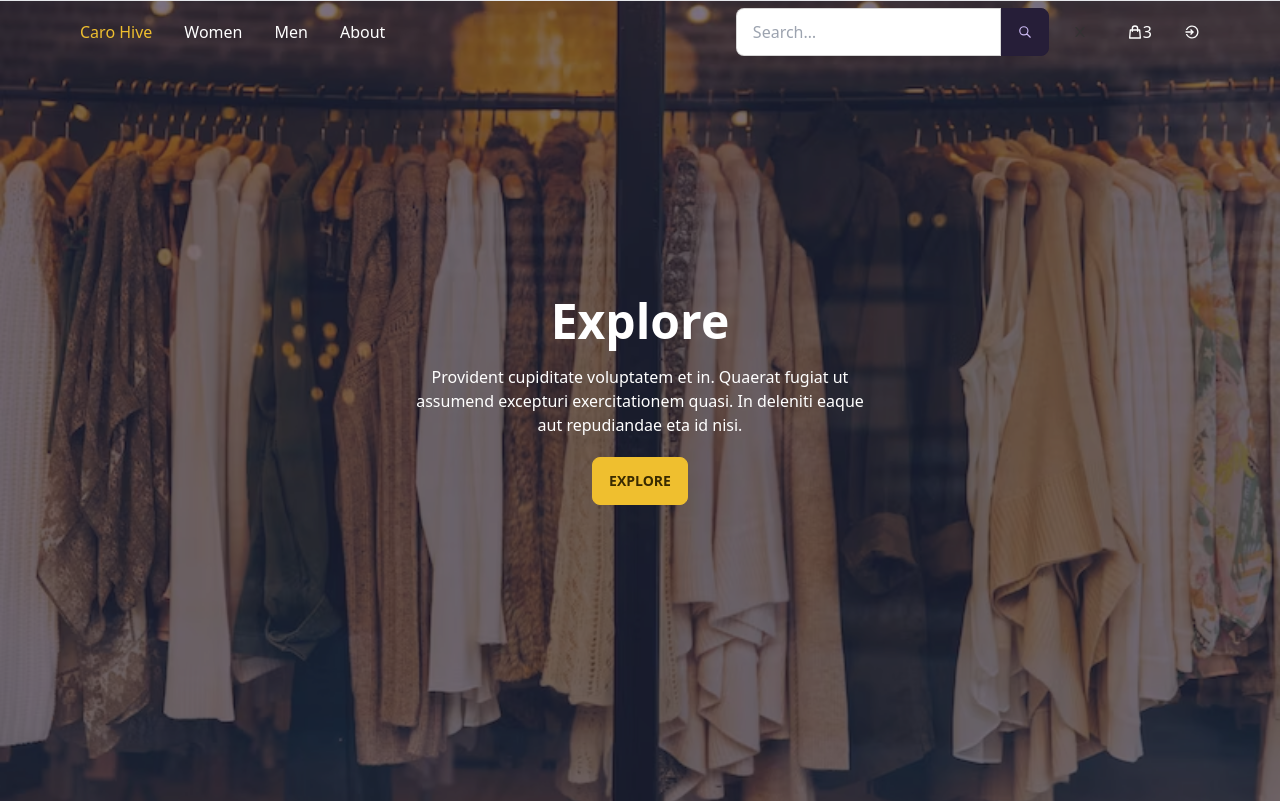
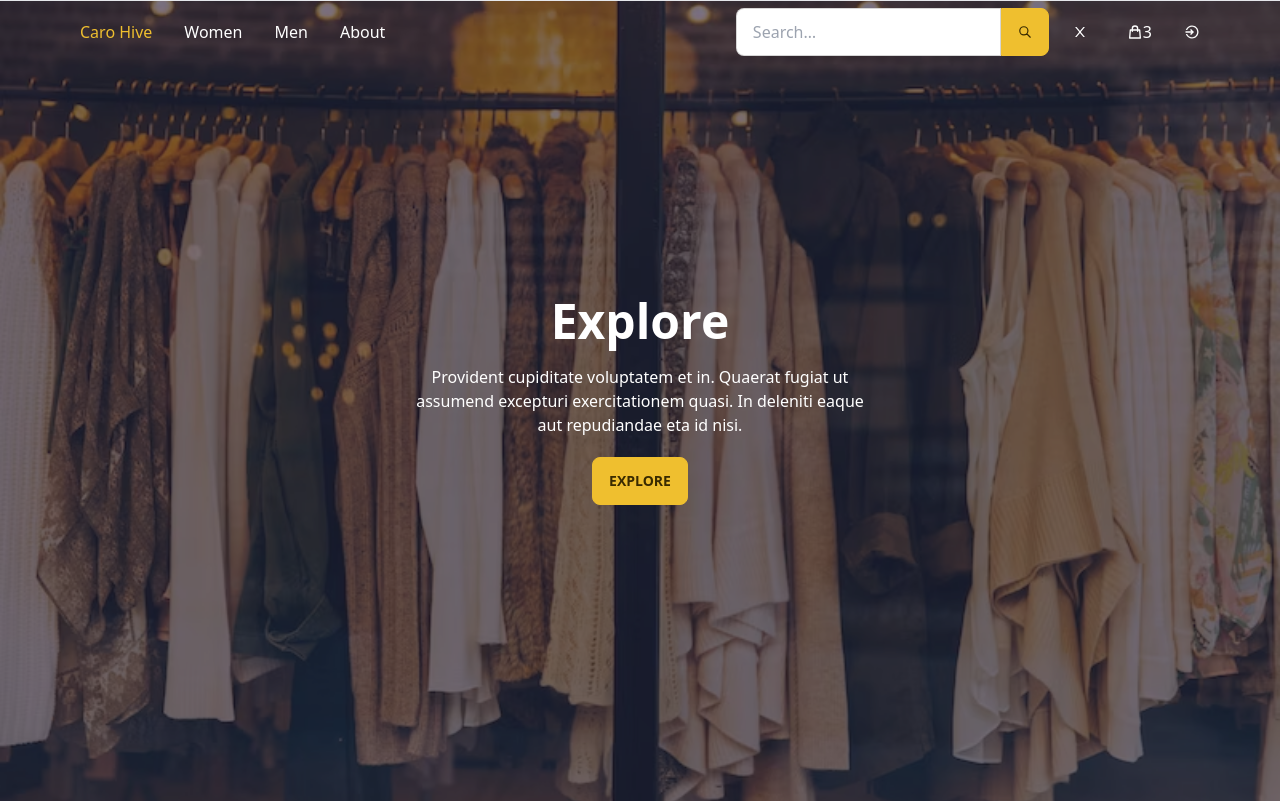
Before and after one commit to An-Be/CaroHive, a React (Create React App) app in the folder client/: page /home in a window 1280 px wide. Both pictures are taken after a click on the icon 1086 px from the left and 32 px from the top of the page. Built offline with nearby package versions, Linux system fonts and the light colour scheme.

Commit message:
fix color

```diff
--- a/client/src/components/Header/Search/Search.jsx
+++ b/client/src/components/Header/Search/Search.jsx
@@ -21,11 +21,11 @@ const Search = ({ searchBarOpen, setSearchBarOpen }) => {
               placeholder="Search…"
               className="input input-bordered"
             />
-            <button className="btn btn-square">
+            <button className="btn btn-square btn-primary">
               <HiOutlineSearch />
             </button>
           </div>
-          <motion.div whileHover={{ scale: 1.3 }} whileTap={{ scale: 0.9 }}>
+          <motion.div style={{color:'white'}} whileHover={{ scale: 1.3 }} whileTap={{ scale: 0.9 }}>
           <AiOutlineClose className="Search__form__close" onClick={() => setSearchBarOpen(!searchBarOpen)}/>
           </motion.div>
         </div>
```
